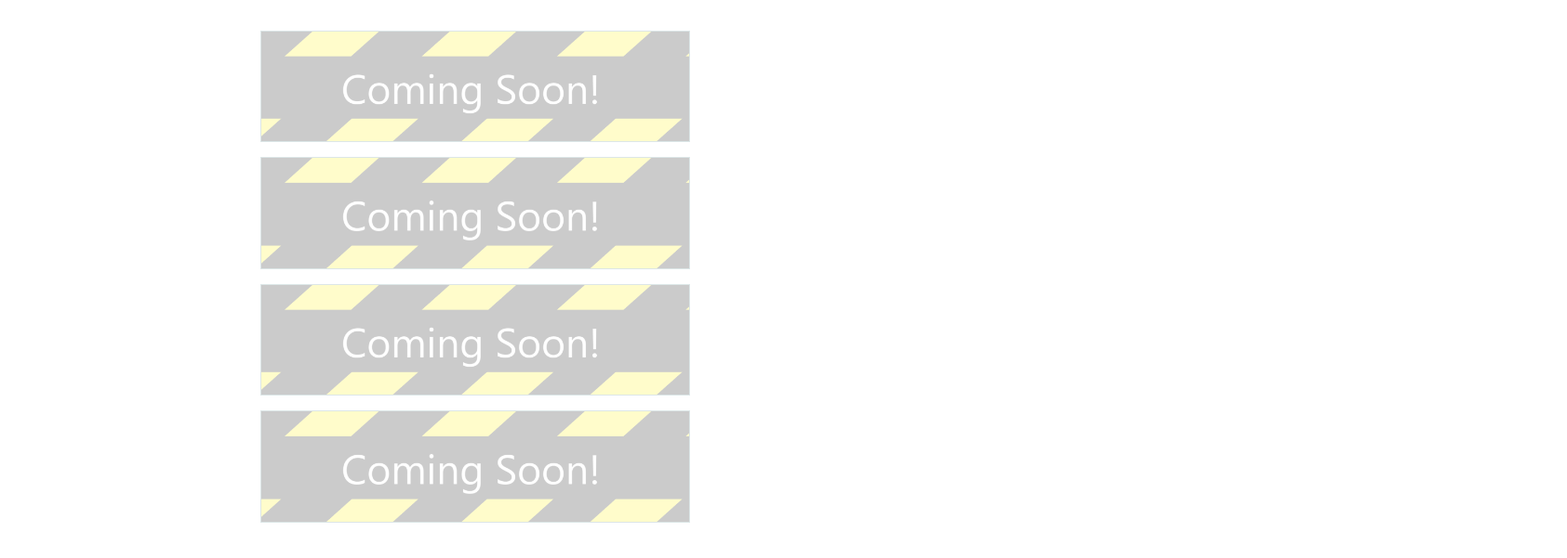
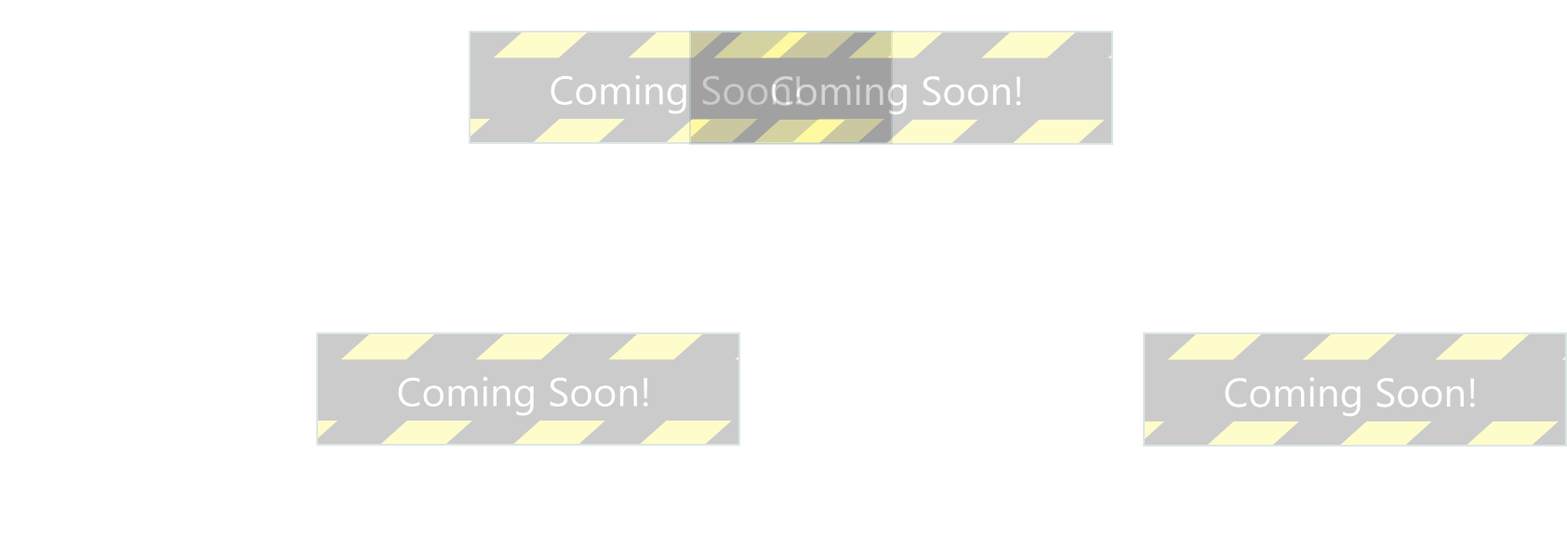
Before and after one commit to RyanH118/Ryans_Portfolio, a plain HTML site: page index.html in a window 1280 px wide. Shown: the part 1923-2524 px from the top of the page at 93% size, 1685 px wide, since content can reach past the window. Drawn offline with Linux system fonts and the light colour scheme.

Commit message:
Added cards 1-4 into there position.

```diff
--- a/assets/css/style.css
+++ b/assets/css/style.css
@@ -125,13 +125,37 @@ a {
     background-size: cover;
     background-position: center;
     align-items: center;
-    border: 1px solid;
+    border: 2px solid var(--CadetBlue4);
     height: 5rem;
-    width: 428px;
+    width: 420px;
     margin: 1rem;
     opacity: 0.2;
+}
 
-}
+    .one {
+        margin-left: 15rem;
+        margin-bottom: 2rem;
+    }
+
+    .two {
+        margin-bottom: 2rem;
+        float: right;
+        position: relative;
+        bottom: 170px;
+        left: 29px;
+    }
+
+    .three {
+        position: relative;
+        left: 60px;
+    }
+
+    .four {
+        float: right;
+        position: relative;
+        bottom: 154px;
+        left: 517px;
+    }
 
   .main-card:hover, .card:hover {
     opacity: 1;
--- a/index.html
+++ b/index.html
@@ -43,10 +43,10 @@
         <h4>Work</h4>
         <a href="https://ryanh118.github.io/code_refactor/" class="main-card"></a>
         <a href="https://ryanh118.github.io/code_refactor/" class="cr">Class Refactor</a>
-        <a href="" class="card"></a>
-        <a href="" class="card"></a>
-        <a href="" class="card"></a>
-        <a href="" class="card"></a>
+        <a href="" class="card one"></a>
+        <a href="" class="card two"></a>
+        <a href="" class="card three"></a>
+        <a href="" class="card four"></a>
     </article>
 </body>
 </html>
```
